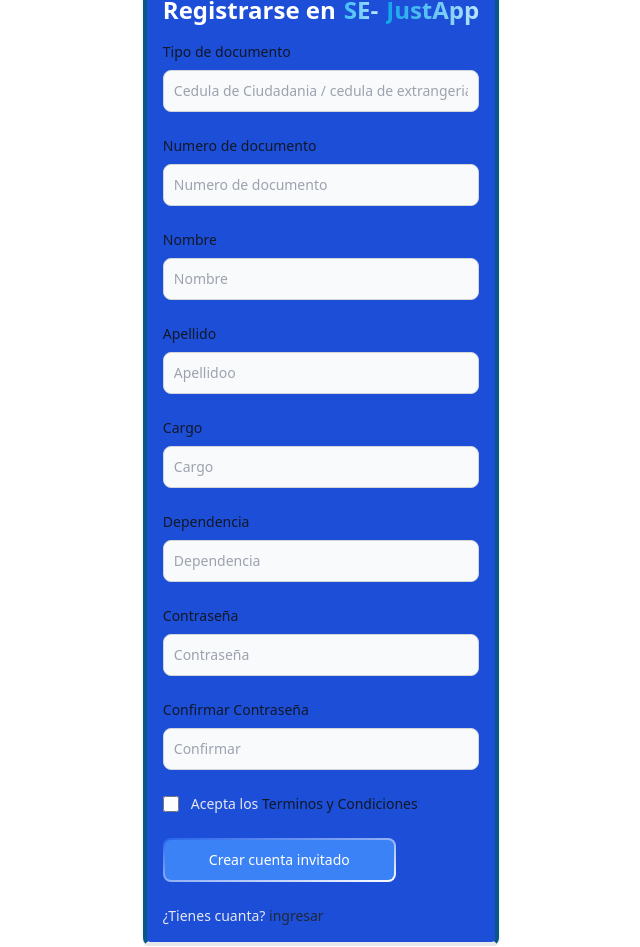
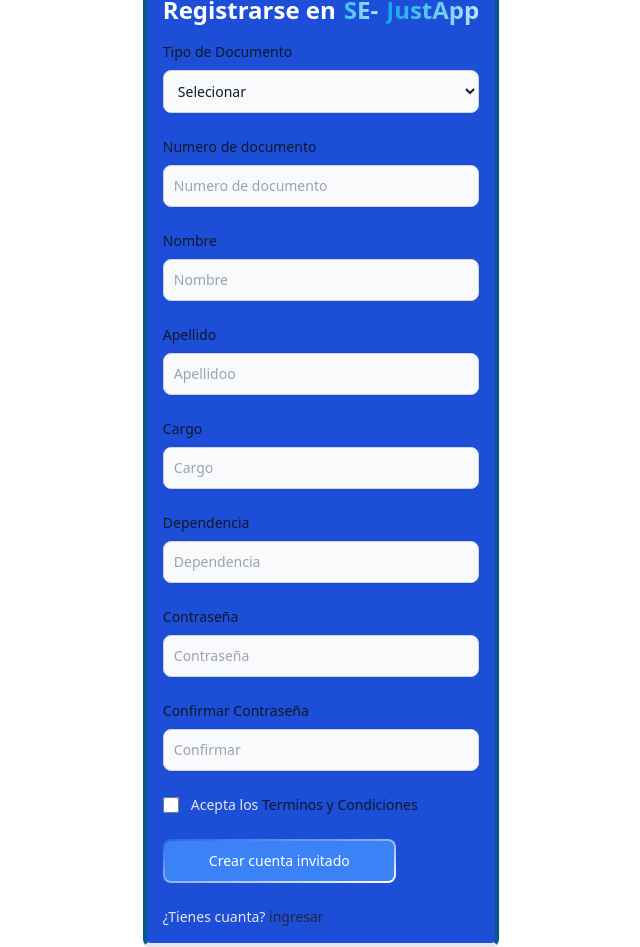
Before and after one commit to Anonimous-18/proyecto-comite, a React (Vite) app in the folder frontend/: page /register in a window 1280 px wide. Shown: the whole page, without its empty margins (319-959 px from the left). Built offline with nearby package versions, Linux system fonts and the light colour scheme.

Commit message:
correcion

```diff
--- a/frontend/src/components/InicioSesion/Register.jsx
+++ b/frontend/src/components/InicioSesion/Register.jsx
@@ -41,18 +41,19 @@
 
               <form className="space-y-4 md:space-y-6" action="#">
                 <div>
-                  <label className="block mb-2 text-sm font-medium text-gray-900 dark:text-white">
-                    Tipo de documento
-                  </label>
-                  <input
-                    type="text"
-                    name="tipo_documento"
-                    id="tipo_documento"
-                    className="bg-gray-50 border border-gray-300 text-gray-900 sm:text-sm rounded-lg focus:ring-primary-600 focus:border-primary-600 block w-full p-2.5
-                     dark:placeholder-gray-400 dark:text-white dark:focus:ring-blue-500 dark:focus:border-blue-500"
-                    placeholder="Cedula de Ciudadania / cedula de extrangeria / ..."
-                    required=""
-                  />
+
+                  <label for="category" className="block mb-2 text-sm font-medium text-gray-900 ">Tipo de Documento</label>
+                  <select id="category" className="bg-gray-50 border border-gray-300 text-gray-900 text-sm rounded-lg focus:ring-primary-500 focus:border-primary-500 block w-full p-2.5 ">
+                      <option selected="">Selecionar</option>
+                      <option value="CC">Cedula de Ciudadania</option>
+                      <option value="TI">Tarjeta de Identidad</option>
+                      <option value="CE">Cedula de Extranjeria</option>
+                      <option value="PASAPORTE">Pasaporte</option>
+
+                  </select>
+
+
+
                 </div>
                 <div>
                   <label className="block mb-2 text-sm font-medium text-gray-900 dark:text-white">
--- a/frontend/src/components/Reglamento/Reglamento.jsx
+++ b/frontend/src/components/Reglamento/Reglamento.jsx
@@ -40,9 +40,11 @@
     <div>
       <NavBar />
       <main>
+      <div className="mx-auto max-w-7xl pt-20 pb-32 sm:pt-48 sm:pb-40 ">
+                <div className="border-2 shadow-2xl p-5 place-content-evenly rounded-2xl">
                     <div className="relative px-6 lg:px-8 ">
-          <div className="mx-auto max-w-3xl pt-20 pb-32 sm:pt-48 sm:pb-40">
-            <img src="" alt="logo" />
+                              <div className="mx-auto max-w-7xl pt-20 pb-32 sm:pt-48 sm:pb-40">
+                                <img src={"../../../img/logo-sena-negro-png-2022.png"} alt="logo" width="350" height="350" />
                                 <h2>Reglamento del aprendiz SENA</h2>
                                 <ul>
                                   {result.map((capitulo, index) => (
@@ -65,6 +67,9 @@
                                 </ul>
                               </div>
                             </div>
+                </div>
+      </div>
+
       </main>
       <Footer />
     </div>
--- a/frontend/src/pages/ImpugnacionesAprendiz.jsx
+++ b/frontend/src/pages/ImpugnacionesAprendiz.jsx
@@ -17,7 +17,7 @@
                             </div>
                             <div className="w-full">
                                 <label for="brand" className="block mb-2 text-sm font-medium text-gray-900 ">Adjuntar evidencias</label>
-                                <input type="file" name="brand" id="brand" class="bg-gray-50 border border-gray-300 text-gray-900 text-sm rounded-lg focus:ring-primary-600 focus:border-primary-600 block w-full p-2.5 " />
+                                <input type="file" name="brand" id="brand" className="bg-gray-50 border border-gray-300 text-gray-900 text-sm rounded-lg focus:ring-primary-600 focus:border-primary-600 block w-full p-2.5 " />
 
                             </div>
                             <div className="p-2 flex flex-col items-center">
```
Lines whose indentation alone changed are shown as unchanged.
